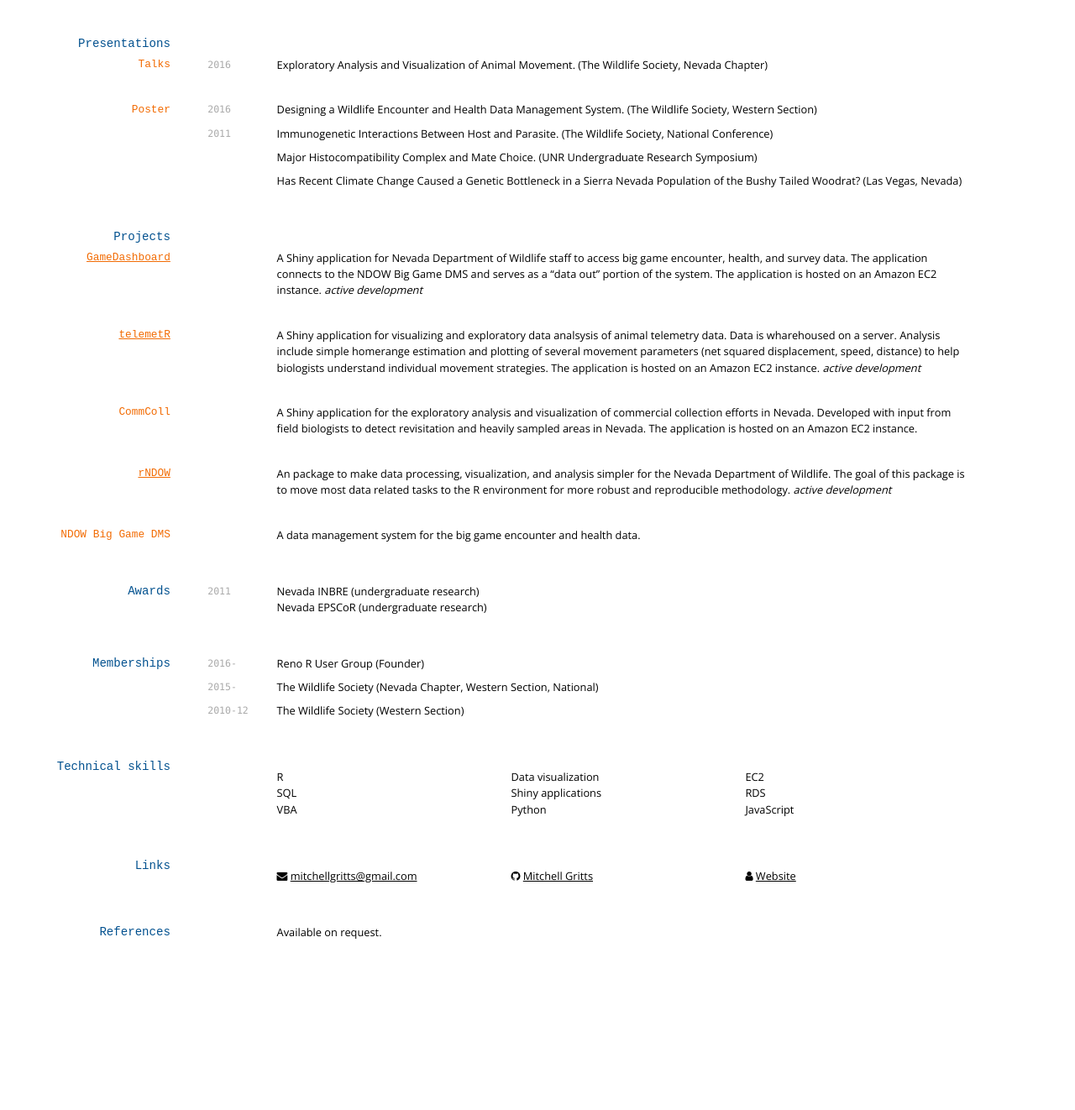
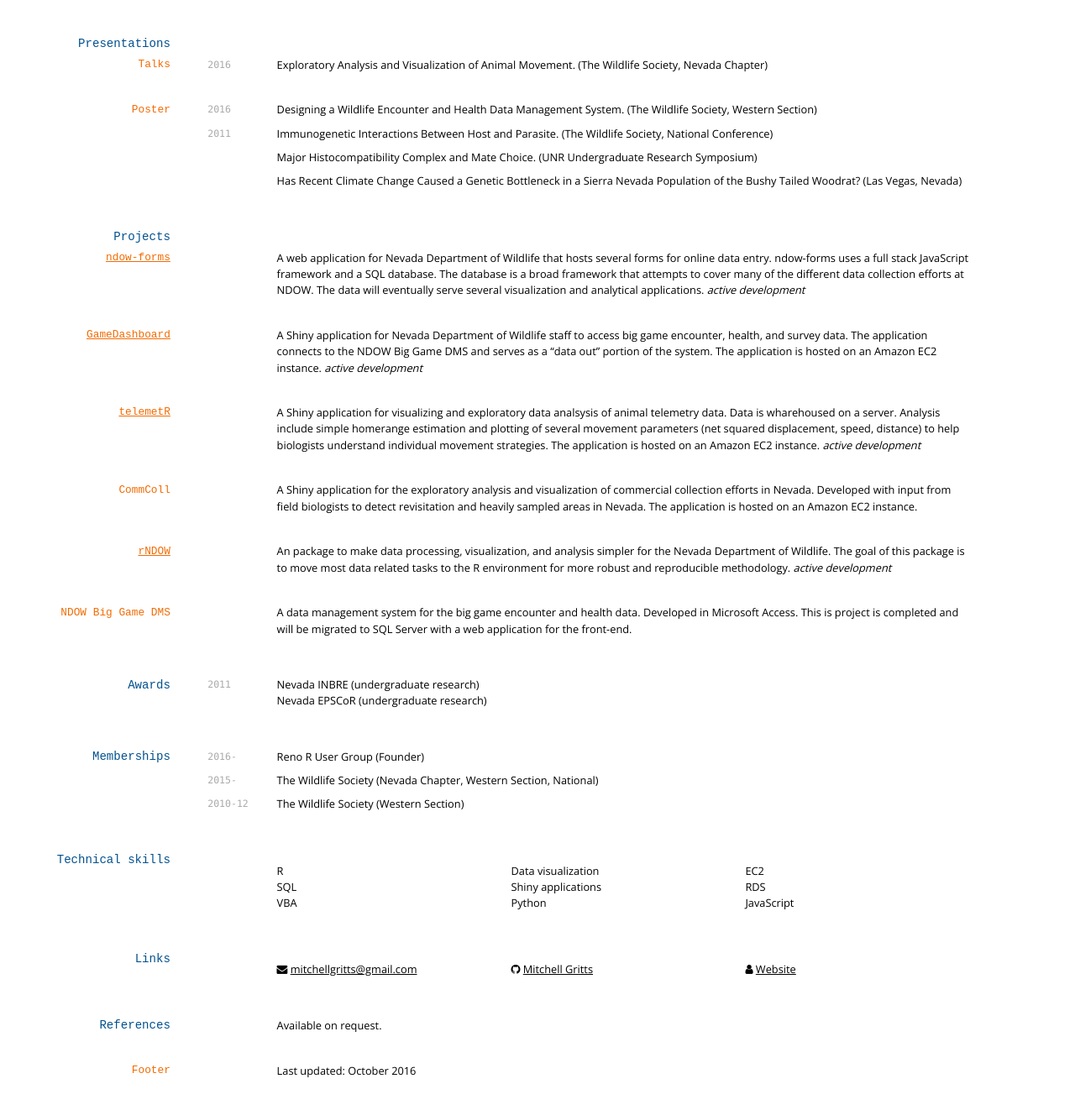
Before and after one commit to andrianaimisa/mgritts.github.io, a Jekyll site: the page built from cv.md, in a window 1280 px wide and 1400 px high, scrolled down 310 px. Shown: the top 1322 px of the window at 84% size. Built offline with Jekyll 4.4.1, drawn with Linux system fonts in a browser that asks for light colours; nearby versions of some CDN libraries; before the commit the page ends 1545 px from its top, so only the background shows below that.

Commit message:
cv update, new project

```diff
--- a/cv.md
+++ b/cv.md
@@ -41,6 +41,9 @@ Has Recent Climate Change Caused a Genetic Bottleneck in a Sierra Nevada Populat
 
 ## Projects
 
+### [ndow-forms][5]
+A web application for Nevada Department of Wildlife that hosts several forms for online data entry. ndow-forms uses a full stack JavaScript framework and a SQL database. The database is a broad framework that attempts to cover many of the different data collection efforts at NDOW. The data will eventually serve several visualization and analytical applications. *active development*
+
 ### [GameDashboard][4]
 A Shiny application for Nevada Department of Wildlife staff to access big game encounter, health, and survey data. The application connects to the NDOW Big Game DMS and serves as a "data out" portion of the system. The application is hosted on an Amazon EC2 instance. *active development*
 
@@ -54,12 +57,13 @@ A Shiny application for the exploratory analysis and visualization of commercial
 An package to make data processing, visualization, and analysis simpler for the Nevada Department of Wildlife. The goal of this package is to move most data related tasks to the R environment for more robust and reproducible methodology. *active development*
 
 ### NDOW Big Game DMS
-A data management system for the big game encounter and health data.
+A data management system for the big game encounter and health data. Developed in Microsoft Access. This is project is completed and will be migrated to SQL Server with a web application for the front-end.
 
 
 [2]: https://github.com/ndow-wisr/rNDOW
 [3]: https://github.com/ndow-wisr/telemetR
 [4]: https://github.com/ndow-wisr/GameDashboard
+[5]: https://github.com/ndow-wisr/ndow-forms
 
 ## Awards
 
@@ -92,14 +96,14 @@ The Wildlife Society (Western Section)
 
 ## Links
 
-* <i class="fa fa-envelope"></i> <a href="mailto:mitchellgritts@gmail.com">mitchellgritts@gmail.com</a><br />
-* <i class="fa fa-github"></i> <a href="http://github.com/kissmygritts">Mitchell Gritts</a><br />
-* <i class="fa fa-user"></i> <a href="http://mgritts.github.io">Website</a><br />
+* <i class="fa fa-envelope"></i> <a href="mailto:mitchellgritts@gmail.com"> mitchellgritts@gmail.com</a><br />
+* <i class="fa fa-github"></i> <a href="http://github.com/kissmygritts"> Mitchell Gritts</a><br />
+* <i class="fa fa-user"></i> <a href="http://mgritts.github.io"> Website</a><br />
 
 ## References
 
 Available on request.
 
-<!-- ### Footer
+### Footer
 
-Last updated: March 2016 -->
+Last updated: October 2016
```
